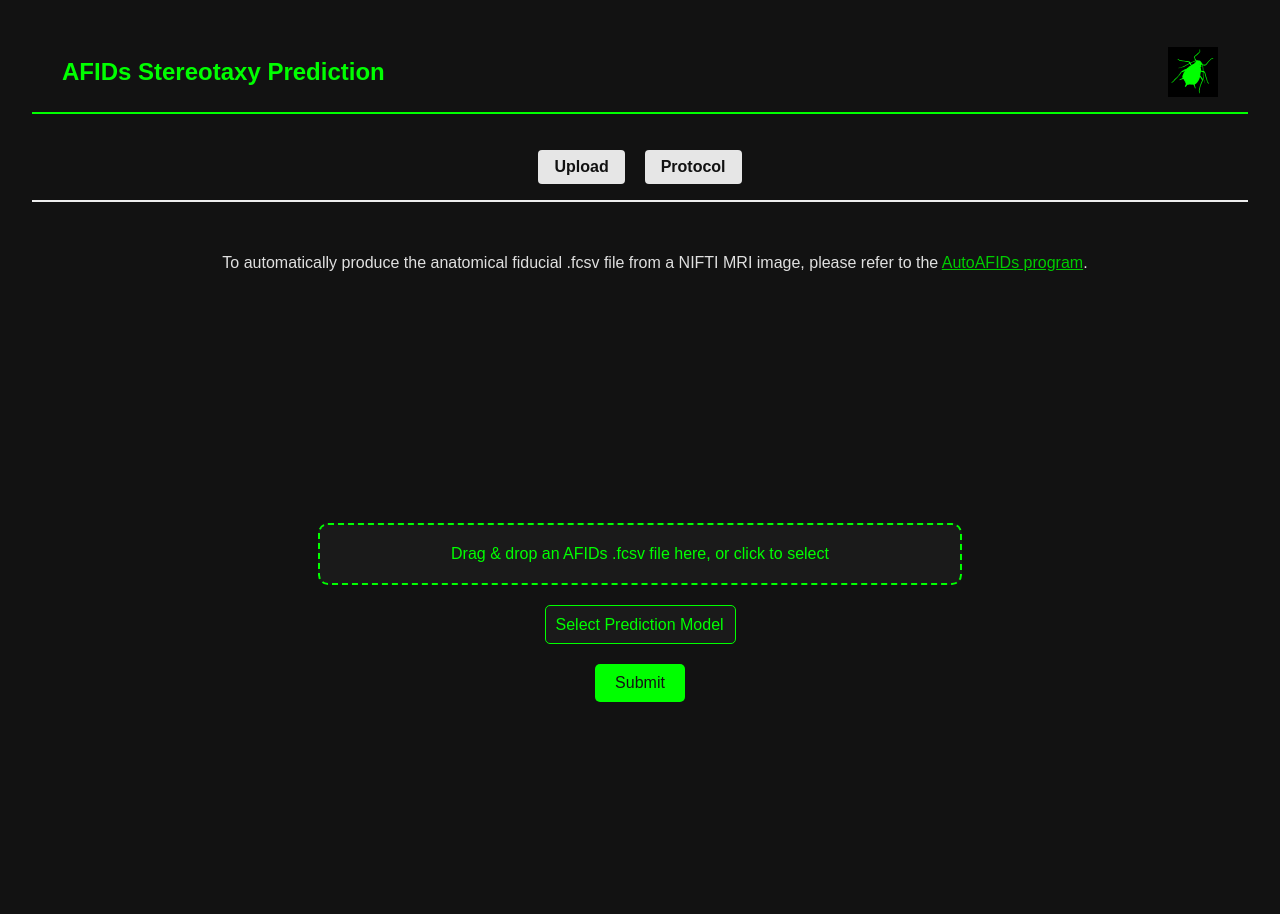
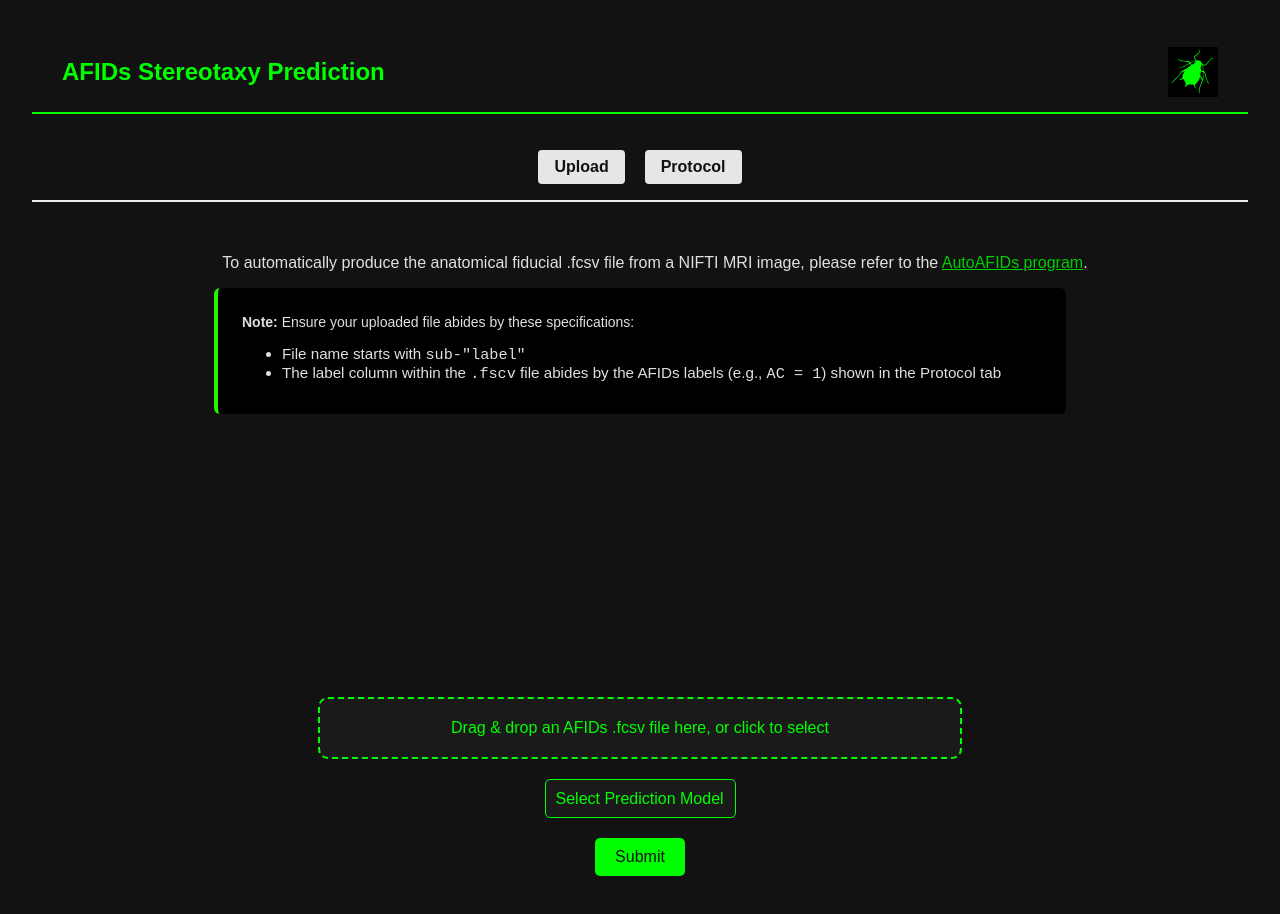
Before and after one commit to jclauneurolab/stereotactic-target-pred, a React (Vite) app in the folder stereotactic_target_pred/frontend/: page / in a window 1280 px wide. Shown: the top 914 px of the page. Built offline with nearby package versions, Linux system fonts and the light colour scheme.

Commit message:
add instructions for file upload

```diff
--- a/stereotactic_target_pred/frontend/src/App.jsx
+++ b/stereotactic_target_pred/frontend/src/App.jsx
@@ -19,7 +19,6 @@ function App() {
       {/* Tab Content */}
       <div className="tab-content">
         {activeTab === "upload" && <FileUpload />}
-
         {activeTab === "protocol" && (
           <div>
             <h2>AFIDs Protocol (16 AFIDs)</h2>
--- a/stereotactic_target_pred/frontend/src/components/file_upload.jsx
+++ b/stereotactic_target_pred/frontend/src/components/file_upload.jsx
@@ -76,6 +76,14 @@ const FileUpload = () => {
           AutoAFIDs program
         </a>.
       </p>
+
+            <div className="protocol-note">
+            <p><strong>Note:</strong> Ensure your uploaded file abides by these specifications:</p>
+            <ul>
+              <li>File name starts with <code>sub-"label"</code></li>
+              <li>The label column within the <code>.fscv</code> file abides by the AFIDs labels (e.g., <code>AC = 1</code>) shown in the Protocol tab</li>
+            </ul>
+            </div>
       <div className="container">
         <div {...getRootProps()} className="dropzone">
           <input {...getInputProps()} />
```
